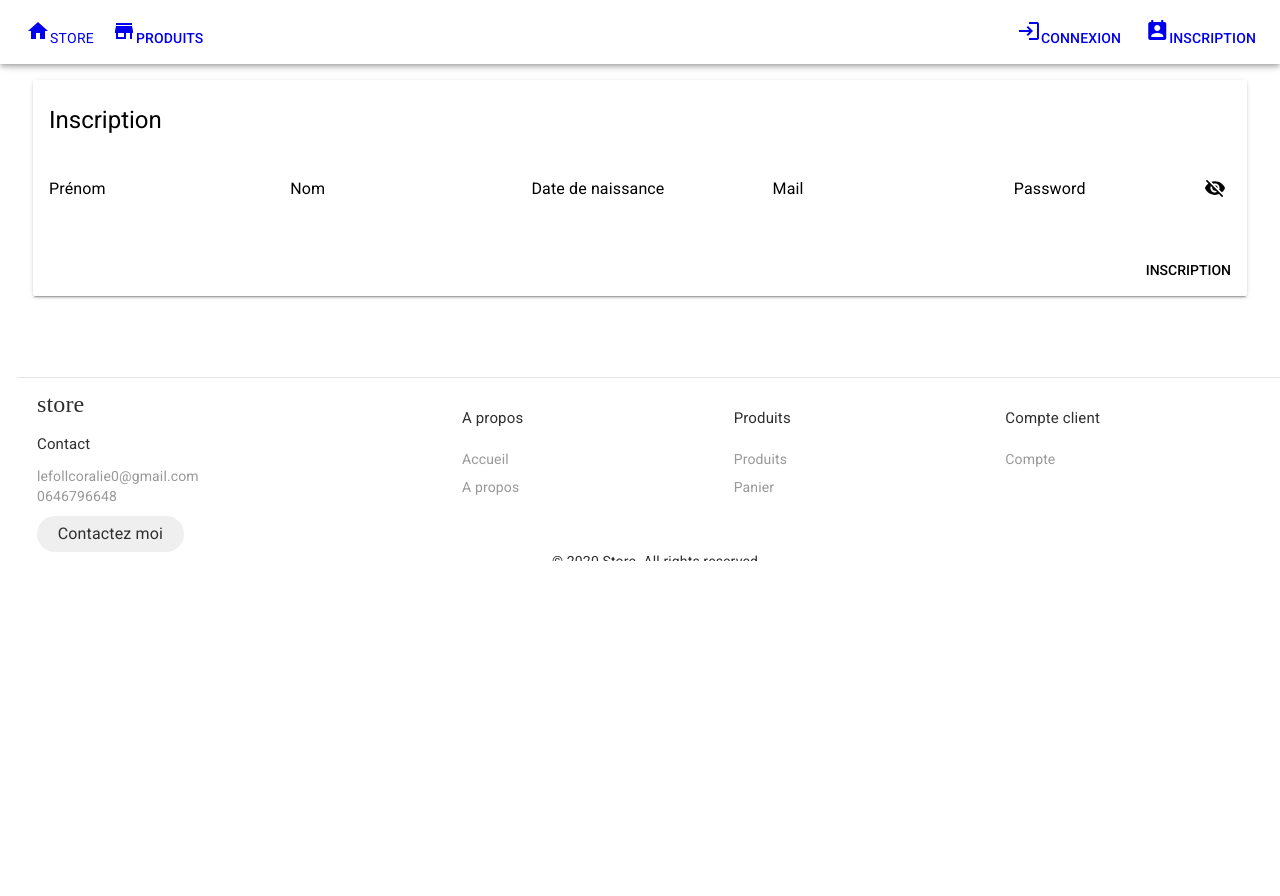
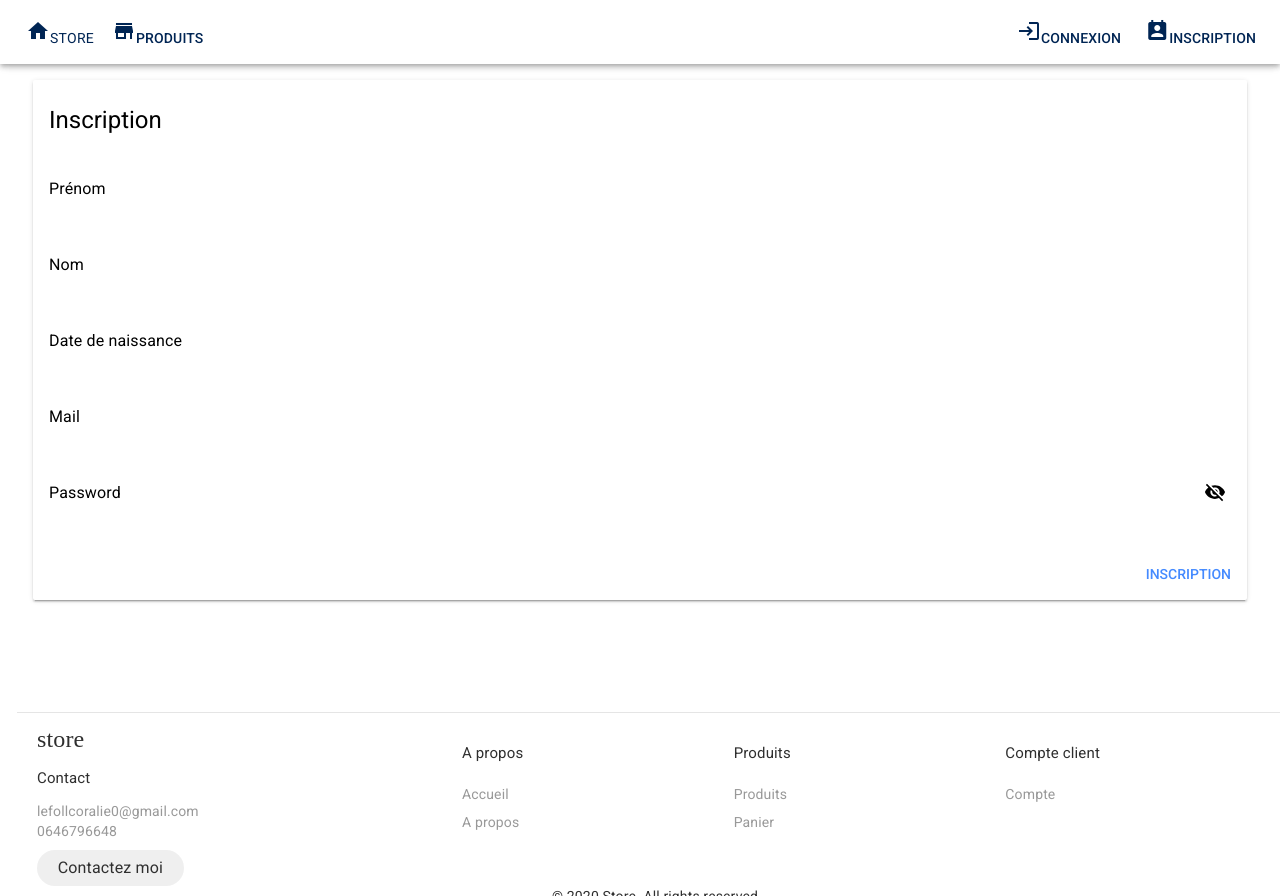
Before and after one commit to CoralieLeFoll/Projet-Node-Vue, a Vue app in the folder Front/: page /signin in a window 1280 px wide. Before the commit the page ends 800 px from the top, so only its background shows below. Built offline with nearby package versions, Linux system fonts and the light colour scheme.

Commit message:
finalisation design

```diff
--- a/Front/src/App.vue
+++ b/Front/src/App.vue
@@ -55,4 +55,20 @@ export default {
 #nav a.router-link-exact-active {
   color: #42b983;
 }
+
+.md-accent {
+    color: #ff5252;
+}
+
+.md-primary {
+    color: #448aff;
+}
+
+.md-nav {
+    color: rgb(0 37 84);
+}
+
+a, a:visited, a:hover, a:active {
+  color: inherit;
+}
 </style>
--- a/Front/src/components/Customers/Account.vue
+++ b/Front/src/components/Customers/Account.vue
@@ -11,31 +11,39 @@
                         <md-input name="name" id="name" v-model="user.name" disabled />
                     </md-field>
                 </div>
+            </div>
+            <div class="md-layout md-gutter">
                 <div class="md-layout-item md-small-size-100">
                     <md-field>
                         <label for="surname">Nom</label>
                         <md-input name="surname" id="surname" v-model="user.surname" disabled />
                     </md-field>
                 </div>
+            </div>
+            <div class="md-layout md-gutter">
                 <div class="md-layout-item md-small-size-100">
                     <md-field>
                         <label for="birthdate">Date de naissance</label>
                         <md-input name="birthdate" id="birthdate" v-model="user.birthdate" disabled />
                     </md-field>
                 </div>
+            </div>
+            <div class="md-layout md-gutter">
                 <div class="md-layout-item md-small-size-100">
                     <md-field>
                         <label for="mail">Mail</label>
                         <md-input name="mail" id="mail" v-model="user.mail" disabled />
                     </md-field>
                  </div>
+            </div>
+            <div class="md-layout md-gutter">
                 <div class="md-layout-item md-small-size-100">
                     <md-field>
                         <label for="password">Mot de passe</label>
                         <md-input name="password" id="password" v-model="user.password" type="password" placeholder="Mot de passe"/>
                     </md-field>
                 </div>
-</div>
+            </div>
         </md-card-content>
 
                 <md-card-actions>
--- a/Front/src/components/Customers/Login.vue
+++ b/Front/src/components/Customers/Login.vue
@@ -1,23 +1,25 @@
 <template>
       <md-card class="md-layout-item">
         <md-card-header>
-          <div class="md-title">Login</div>
+          <div class="md-title">Connexion</div>
         </md-card-header>
         <md-card-content>
-<div class="md-layout md-gutter">
+          <div class="md-layout md-gutter">
             <div class="md-layout-item md-small-size-100">
               <md-field>
                 <label for="mail">Mail</label>
                 <md-input name="mail" id="mail" v-model="input.mail" />
               </md-field>
             </div>
+          </div>
+          <div class="md-layout md-gutter">
              <div class="md-layout-item md-small-size-100">
               <md-field>
                 <label for="password">Password</label>
                 <md-input name="password" id="password" v-model="input.password" type="password" />
               </md-field>
             </div>
-</div>
+          </div>
         </md-card-content>
 
                 <md-card-actions>
--- a/Front/src/components/Customers/Signin.vue
+++ b/Front/src/components/Customers/Signin.vue
@@ -11,31 +11,39 @@
                         <md-input name="name" id="name" v-model="input.name" />
                     </md-field>
                 </div>
+            </div>
+            <div class="md-layout md-gutter">
                 <div class="md-layout-item md-small-size-100">
                     <md-field>
                         <label for="surname">Nom</label>
                         <md-input name="surname" id="surname" v-model="input.surname" />
                     </md-field>
                 </div>
+            </div>
+            <div class="md-layout md-gutter">
                 <div class="md-layout-item md-small-size-100">
                     <md-field>
                         <label for="birthdate">Date de naissance</label>
                         <md-input name="birthdate" id="birthdate" v-model="input.birthdate" />
                     </md-field>
                 </div>
+            </div>
+            <div class="md-layout md-gutter">
                 <div class="md-layout-item md-small-size-100">
                     <md-field>
                         <label for="mail">Mail</label>
                         <md-input name="mail" id="mail" v-model="input.mail" />
                     </md-field>
                  </div>
+            </div>
+            <div class="md-layout md-gutter">
                 <div class="md-layout-item md-small-size-100">
                     <md-field>
                         <label for="password">Password</label>
                         <md-input name="password" id="password" v-model="input.password" type="password" />
                     </md-field>
                 </div>
-</div>
+            </div>
         </md-card-content>
 
                 <md-card-actions>
--- a/Front/src/components/NavLink.vue
+++ b/Front/src/components/NavLink.vue
@@ -2,30 +2,30 @@
     <div class="page-container">
     <!-- <md-app md-waterfall md-mode="fixed"> -->
     <md-app>
-      <md-app-toolbar class="md-primary">
+      <md-app-toolbar class="md-nav">
         <div class="md-toolbar-row">
           <div class="md-toolbar-section-start">
-            <md-button class="md-title" :to="`/`">
+            <md-button class="md-title" md-menu-trigger :to="`/`">
               <i class="material-icons">home</i>Store
             </md-button>
-            <md-button class="md-accent" :to="`/products`">
+            <md-button md-menu-trigger :to="`/products`">
               <i class="material-icons">store</i>Produits
             </md-button>
           </div>
 
           <div class="md-toolbar-section-end">
-            <md-button v-if="!isLogged" class="md-accent" :to="`/login`">
+            <md-button v-if="!isLogged" md-menu-trigger :to="`/login`">
               <i class="material-icons">login</i>Connexion</md-button>
-            <md-button v-if="!isLogged" class="md-accent" :to="`/signin`">
+            <md-button v-if="!isLogged" md-menu-trigger :to="`/signin`" >
               <i class="material-icons">perm_contact_calendar</i>Inscription</md-button>
             <md-menu md-align-trigger v-else>
-              <md-button md-menu-trigger @click="$router.push('/account')">
+              <md-button md-menu-trigger :to="`/account`">
                 <i class="material-icons">person</i>Compte
               </md-button>
-              <md-button md-menu-trigger @click="$router.push('/basket')">
+              <md-button md-menu-trigger :to="`/basket`">
                 <i class="material-icons">shopping_basket</i>Panier
               </md-button>
-              <md-button md-menu-trigger @click="logout">
+              <md-button md-menu-trigger class="md-nav" @click="logout">
                 <i class="material-icons">directions_run</i>Deconnexion
               </md-button>
             </md-menu>
@@ -107,6 +107,8 @@ html {
 
 .body {
   padding-bottom: 20%;
+  position: relative;
+  min-height: 100vh;
 }
 
 .footer {
@@ -117,7 +119,7 @@ html {
   color: #2f2f2f;
   background-color: #fff;
   border-top: 1px solid #e5e5e5;
-  position: fixed;
+  position: absolute;
   bottom: 0;
   width: 100%;
 }
--- a/Front/src/components/Products/Basket.vue
+++ b/Front/src/components/Products/Basket.vue
@@ -11,12 +11,14 @@
         </md-card-content>
 
         <md-card-actions>
-          <md-button @click="deleteProduct(product._id)">Supprimer</md-button>
+          <md-button class="md-fab md-accent" @click="deleteProduct(product._id)">
+            <md-icon>delete</md-icon>
+          </md-button>
         </md-card-actions>
       </md-card>
     </div>
     <h1 v-show="products == null || products.length < 1"> Il n'y a pas de produits </h1>
-    <button @click="deleteAllProducts"> Vider le panier </button>
+    <md-button class="md-raised md-accent" @click="deleteAllProducts"> Supprimer tout les produits </md-button>
   </div>
 </template>
 
--- a/Front/src/components/Products/CreateProduct.vue
+++ b/Front/src/components/Products/CreateProduct.vue
@@ -16,7 +16,9 @@
                 <span class="md-error" v-else-if="!$v.form.name.minlength">Nom invalide.</span>
               </md-field>
             </div>
+          </div>
 
+          <div class="md-layout md-gutter">
             <div class="md-layout-item md-small-size-100">
               <md-field :class="getValidationClass('price')">
                 <label for="price">Prix</label>
--- a/Front/src/components/Products/Products.vue
+++ b/Front/src/components/Products/Products.vue
@@ -16,10 +16,10 @@
           <md-button class="md-fab md-accent" @click="deleteProduct(product._id)">
             <md-icon>delete</md-icon>
           </md-button>
-          <md-button class="md-fab md-plain" @click="changeProduct(product._id)">
+          <md-button class="md-fab md-primary" @click="changeProduct(product._id)">
             <md-icon>edit</md-icon>
           </md-button>
-          <md-button class="md-fab md-primary" @click="addProduct(product._id)">
+          <md-button class="md-fab" @click="addProduct(product._id)">
             <md-icon>add</md-icon>
           </md-button>
         </md-card-actions>
```
